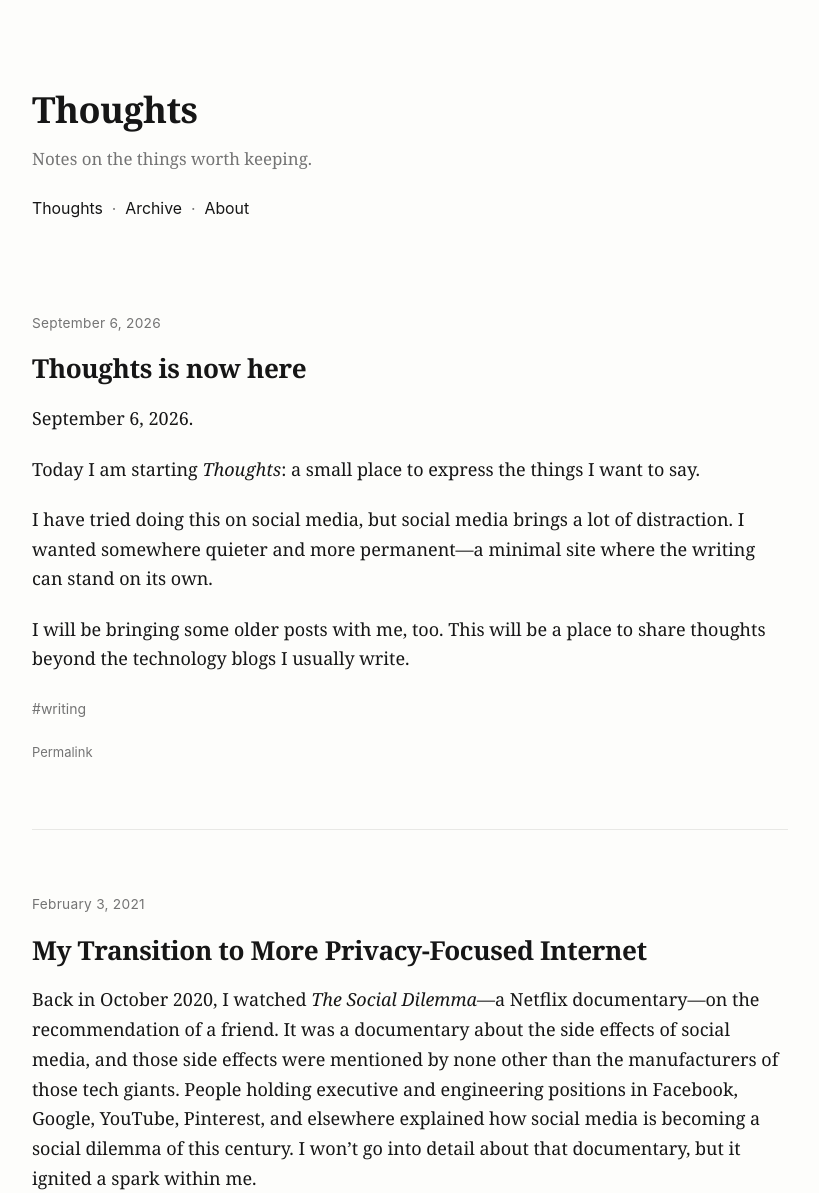
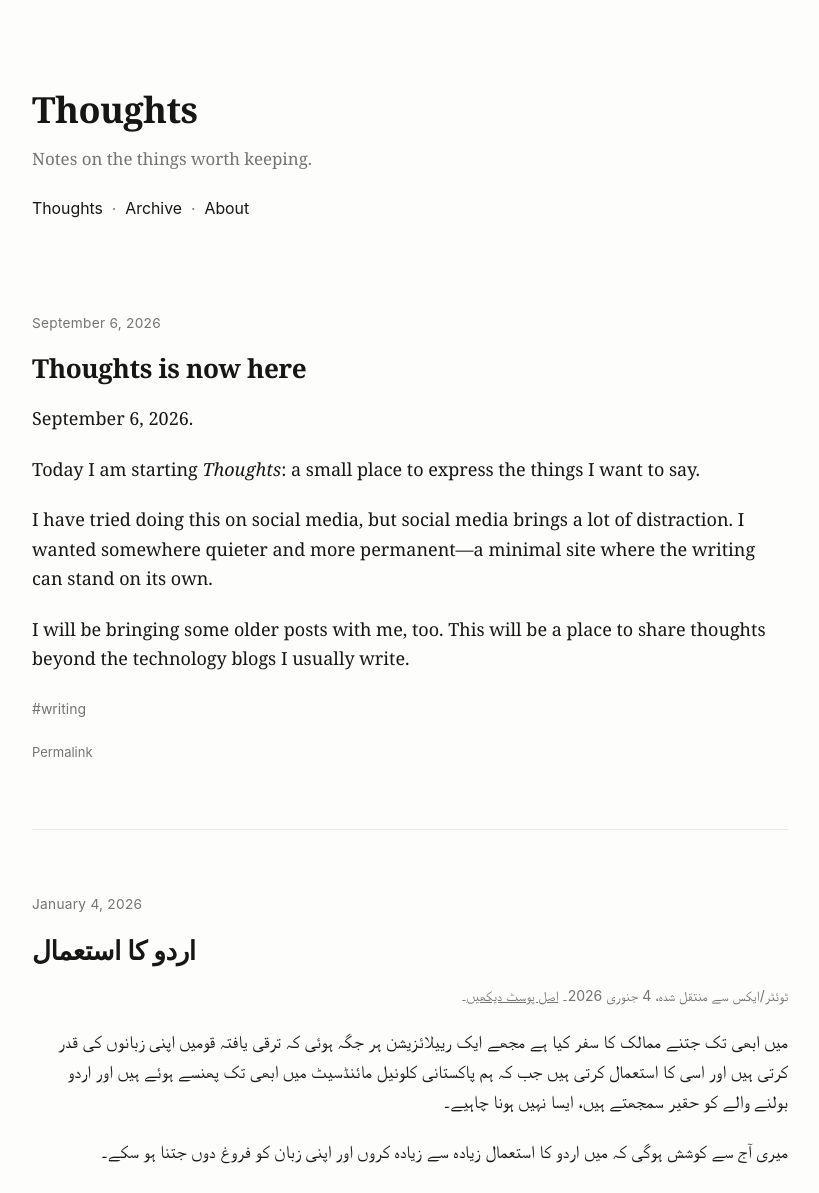
Before and after one commit to njmulsqb/thoughts, a Jekyll site: the page built from index.html, in a window 1280 px wide. Shown: the top 1193 px of the page, without its empty margins (230-1049 px from the left). Built offline with Jekyll 4.4.1, drawn with Linux system fonts in a browser that asks for light colours; some of the changed text lies outside the part shown.

Commit message:
Add archived Twitter posts

```diff
--- /dev/null
+++ b/_posts/2026-01-04-urdu-ka-istamal.md
@@ -0,0 +1,15 @@
+---
+date: 2026-01-04 13:59:23 +0000
+title: "اردو کا استعمال"
+tags:
+  - اردو
+  - archive
+---
+
+<div lang="ur" dir="rtl" class="rtl-content">
+  <p class="source-note">ٹوئٹر/ایکس سے منتقل شدہ، 4 جنوری 2026۔ <a href="https://x.com/NjmUlSqb/status/2007814115675586773">اصل پوسٹ دیکھیں</a>۔</p>
+
+  <p>میں ابھی تک جتنے ممالک کا سفر کیا ہے مجھے ایک رییلائزیشن ہر جگہ ہوئی کہ ترقی یافتہ قومیں اپنی زبانوں کی قدر کرتی ہیں اور اسی کا استعمال کرتی ہیں جب کہ ہم پاکستانی کلونیل مائنڈسیٹ میں ابھی تک پھنسے ہوئے ہیں اور اردو بولنے والے کو حقیر سمجھتے ہیں، ایسا نہیں ہونا چاہیے۔</p>
+
+  <p>میری آج سے کوشش ہوگی کہ میں اردو کا استعمال زیادہ سے زیادہ کروں اور اپنی زبان کو فروغ دوں جتنا ہو سکے۔</p>
+</div>
--- a/assets/css/style.css
+++ b/assets/css/style.css
@@ -69,6 +69,12 @@ time {
 .thought-body > :last-child { margin-bottom: 0; }
 .thought-body p { margin: 0 0 1.15rem; }
 .thought-body img { display: block; max-width: 100%; height: auto; margin: 2rem 0; }
+.source-note { color: var(--muted); font-family: -apple-system, BlinkMacSystemFont, "Segoe UI", sans-serif; font-size: 0.78rem; line-height: 1.5; }
+.source-note a { color: inherit; }
+.rtl-content { direction: rtl; text-align: right; }
+.video-embed { aspect-ratio: 16 / 9; margin: 2rem 0 0; }
+.video-embed iframe { border: 0; height: 100%; width: 100%; }
+.video-link { font-family: -apple-system, BlinkMacSystemFont, "Segoe UI", sans-serif; font-size: 0.78rem; }
 
 .tags { display: flex; flex-wrap: wrap; gap: 0.5rem; color: var(--muted); font-size: 0.78rem; margin: 1.25rem 0 0; }
 .permalink { display: inline-block; color: var(--muted); font-size: 0.72rem; margin-top: 1.25rem; text-decoration: none; }
```
Also changed, not shown: _posts/2024-09-29-the-last-time-we-see-a-place.md (added, +15 -0 lines), _posts/2024-09-29-why-i-want-to-share-my-thoughts.md (added, +19 -0 lines), _posts/2024-12-25-a-personal-observation-about-music-and-prayer.md (added, +25 -0 lines).
